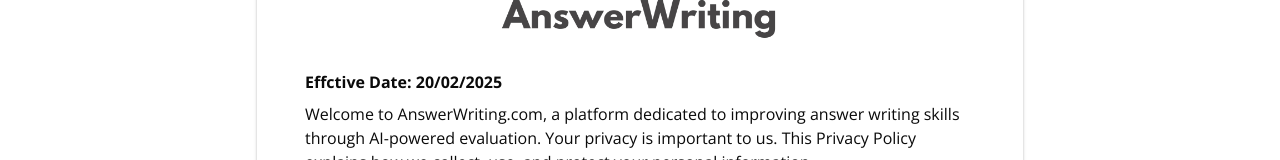
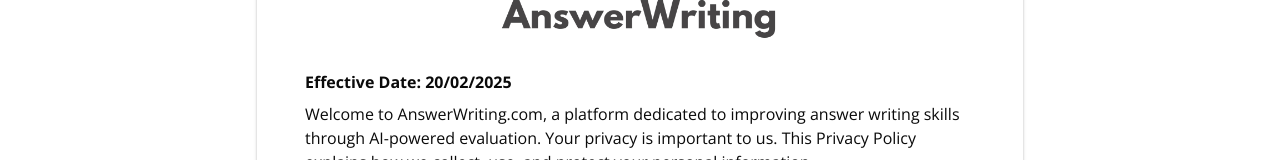
Before and after one commit to anthroholictechnologies/answerwriting, a Next.js app: page /privacy in a window 1280 px wide. Shown: the part 447-607 px from the top of the page. Built offline with nearby package versions, Linux system fonts and the light colour scheme.

Commit message:
nice catch aman

```diff
--- a/src/app/(misc)/privacy/page.tsx
+++ b/src/app/(misc)/privacy/page.tsx
@@ -30,7 +30,7 @@ export default async function PrivacyPolicy() {
 
           <div className="flex flex-col gap-8">
             <div>
-              <h1 className="font-bold mb-2"> Effctive Date: 20/02/2025 </h1>
+              <h1 className="font-bold mb-2"> Effective Date: 20/02/2025 </h1>
               <p>
                 Welcome to AnswerWriting.com, a platform dedicated to improving
                 answer writing skills through AI-powered evaluation. Your
```
